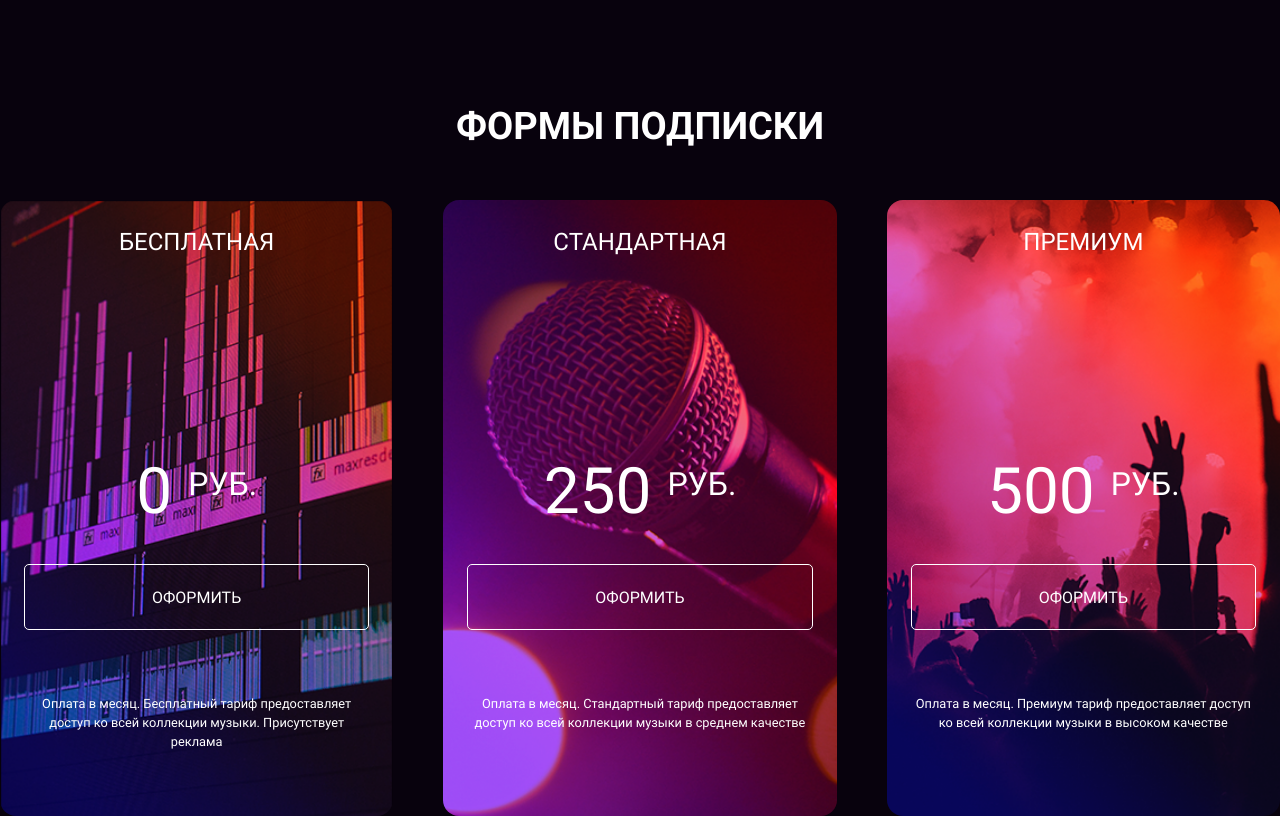
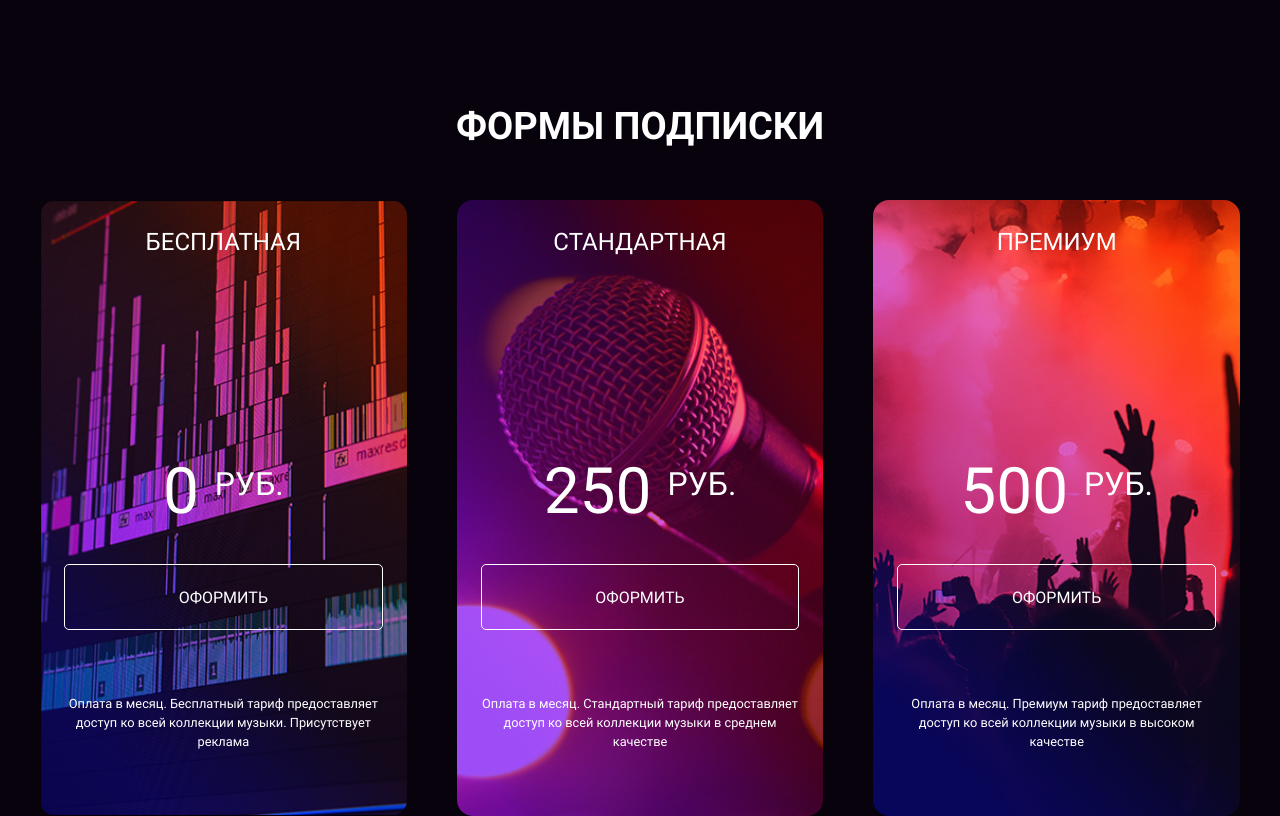
Before and after one commit to volianskii/layout-designer-project-56, a website: page src/index.html in a window 1280 px wide. Shown: the part 752-1568 px from the top of the page. Drawn offline with Linux system fonts and the light colour scheme.

Commit message:
experiment

```diff
--- a/src/scss/section-2.scss
+++ b/src/scss/section-2.scss
@@ -1,9 +1,11 @@
 #page-pricing {
     padding-top: 100px;
+    padding-right: 20px;
+    padding-left: 20px;
     /* эксперимент  */
-    display: flex;
+    /* display: flex; */
     justify-content: center;
-    width: 100%;
+    /* width: 100%; */
 }
 
 .cards {
```
Also changed, not shown: src/css/app.css, 1 other file.
